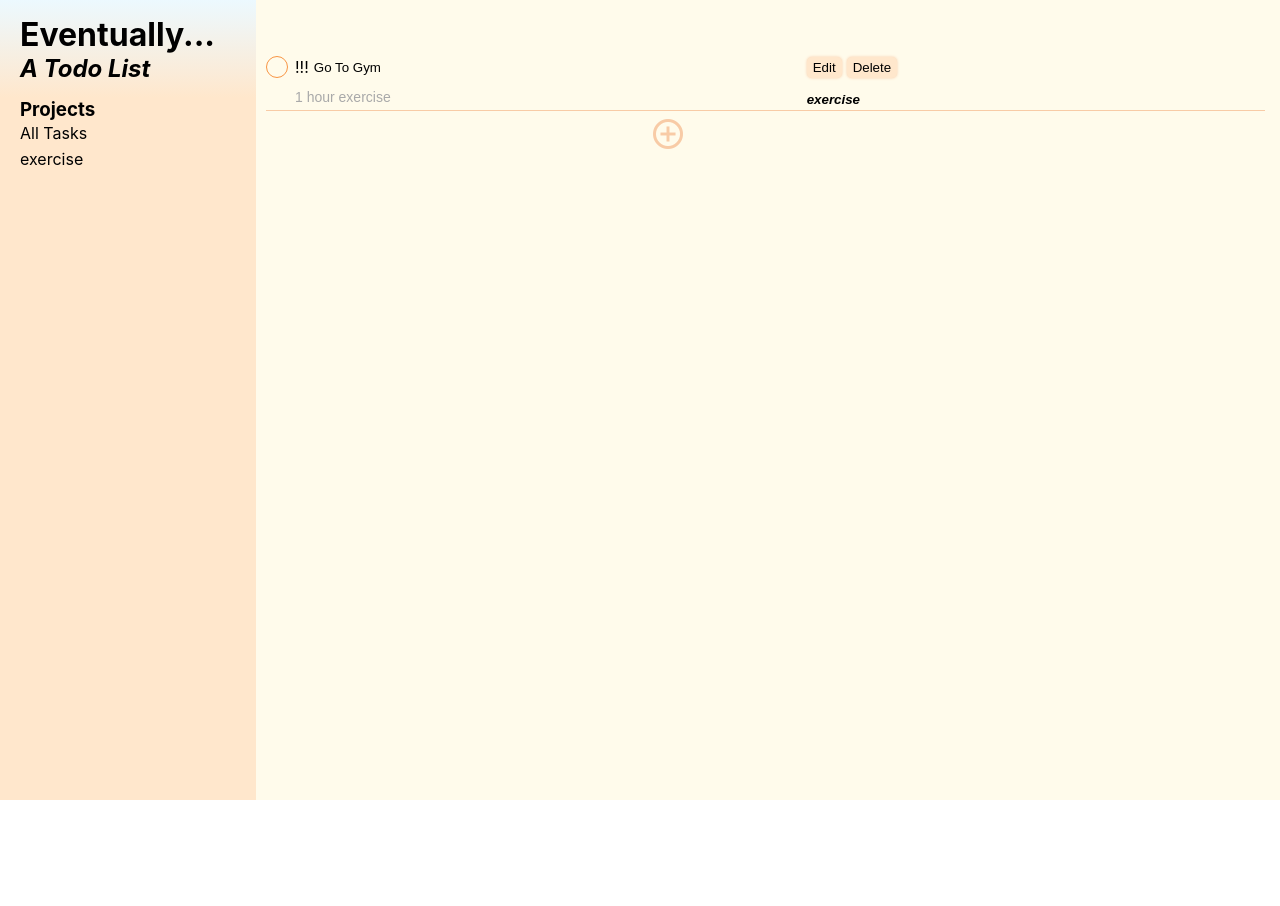
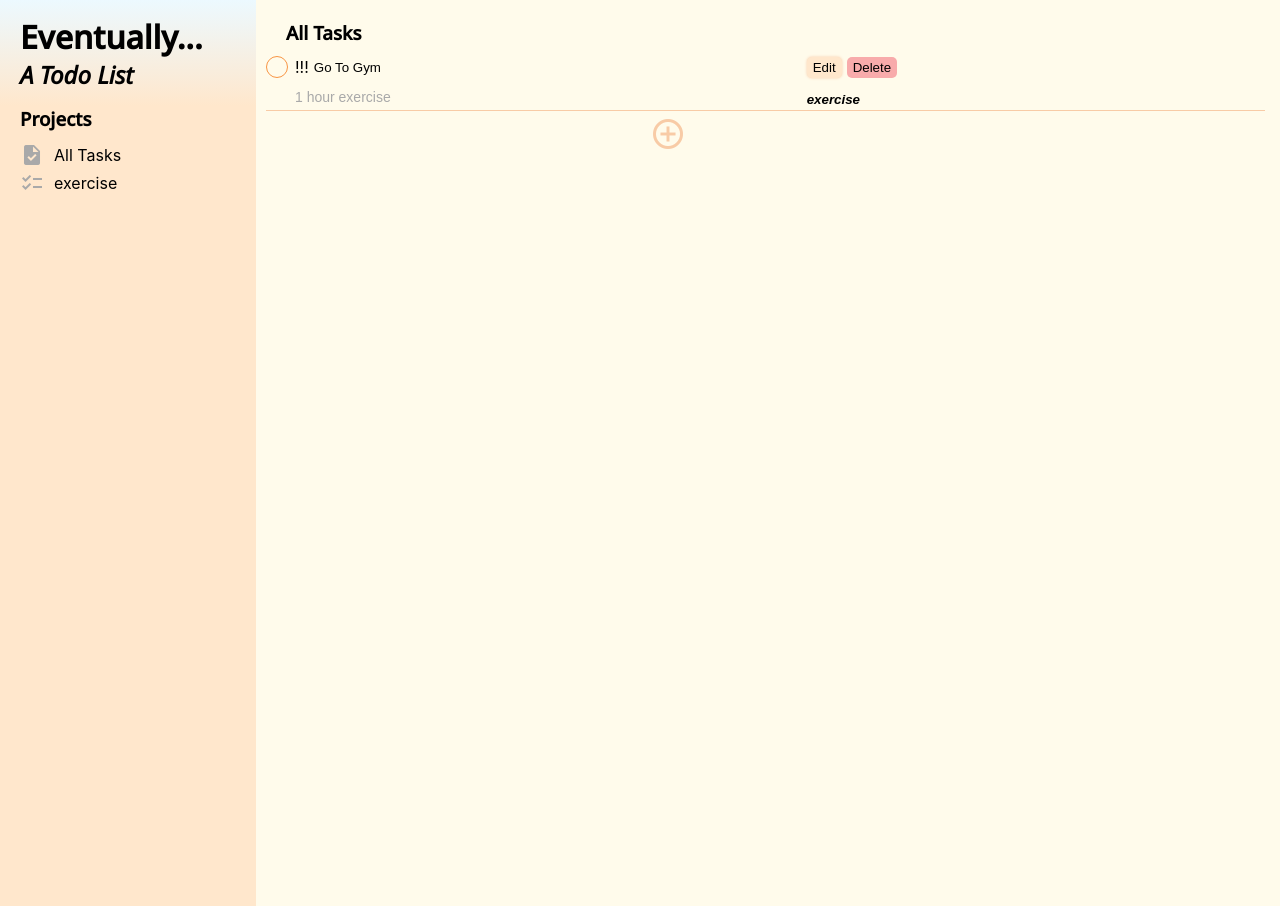
Before and after one commit to mikeberk/todo-list, a plain HTML site: page index.html in a window 1280 px wide. Before the commit the page ends 800 px from the top, so only its background shows below. Drawn offline with Linux system fonts and the light colour scheme.

```diff
--- a/index.html
+++ b/index.html
@@ -6,6 +6,9 @@
     <title>Todo List</title>
     <link href="https://fonts.googleapis.com/icon?family=Material+Icons"
       rel="stylesheet">
+      <link rel="preconnect" href="https://fonts.googleapis.com">
+      <link rel="preconnect" href="https://fonts.gstatic.com" crossorigin>
+      <link href="https://fonts.googleapis.com/css2?family=Noto+Sans:ital,wght@0,400;0,500;1,400&display=swap" rel="stylesheet">
     <link rel="stylesheet" href="styles.css">
 </head>
 <body>
@@ -18,6 +21,7 @@
             <h3>Projects</h3>
         </div>
         <div class="task-area">
+            <h3 class="current-project">All Tasks</h3>
             <div id="content"></div>
             <span class="material-icons md-36 power-ball">
                 add_circle_outline
@@ -54,7 +58,3 @@
     <script src="main.js"></script>
 </body>
 </html>
-
-<!--
-    title, description, dueDate, priority, completed
--->
--- a/styles.css
+++ b/styles.css
@@ -16,6 +16,7 @@
 body {
     font-family: -apple-system, BlinkMacSystemFont, sans-serif;
     font-size: 16px;
+    background-color: var(--light-color);
 }
 
 /* input resets */
@@ -43,8 +44,8 @@
 .main-container {
     display: grid;
     grid-template-columns: 20vw 1fr;
-    grid-template-rows: auto 1fr;
-    height: 100vh;
+    grid-template-rows: auto 100%;
+    height: 100%;
     width: 100vw;
     column-gap: 10px;
     background-color: var(--light-color);
@@ -59,7 +60,12 @@
     background: linear-gradient(var(--accent-color), var(--med-color));
 }
 
+h1 {
+    font-family: 'Noto Sans', sans-serif;
+}
+
 header > h2 {
+    font-family: 'Noto Sans', sans-serif;
     font-style: italic;
 }
 
@@ -70,6 +76,8 @@
 }
 
 h3 {
+    font-family: 'Noto Sans', sans-serif;
+    margin-bottom: 10px;
     margin-left: 20px;
 }
 
@@ -82,9 +90,14 @@
 }
 
 .project-name {
-    margin-left: 20px;
+    margin-left: 10px;
     cursor: pointer;
     color: black;
+}
+
+span.project-icon {
+    color: darkgray;
+    margin-left: 20px;
 }
 
 .trash-can {
@@ -106,7 +119,7 @@
 }
 
 .task-area {
-    padding-top: 45px;
+    padding-top: 20px;
     padding-right: 15px;
     grid-row: 1 / 3;
 }
@@ -208,26 +221,37 @@
 }
 
 .todo-item button {
-    background-color: var(--med-color);
-    box-shadow: 0px 0px 3px var(--dark-color);
     transition: 0.2s;
 }
 
 .edit-btn {
     grid-column: 5 / 6;
+    background-color: var(--med-color);
+    box-shadow: 0px 0px 3px var(--dark-color);
 }
 
 .delete-btn {
     grid-column: 6 / 7;
+    background-color: #f8abab;
 }
 
-.todo-item button:hover {
+.edit-btn:hover {
     background-color: var(--dark-color);
     cursor: pointer;
 }
 
-.todo-item button:active {
+.delete-btn:hover {
+    background-color: #f67a7a;
+    cursor: pointer;
+}
+
+.edit-btn:active {
     background-color: var(--darkest-color);
+    cursor: pointer;
+}
+
+.delete-btn:active {
+    background-color: #fb5050;
     cursor: pointer;
 }
 
```
Also changed, not shown: main.js.
